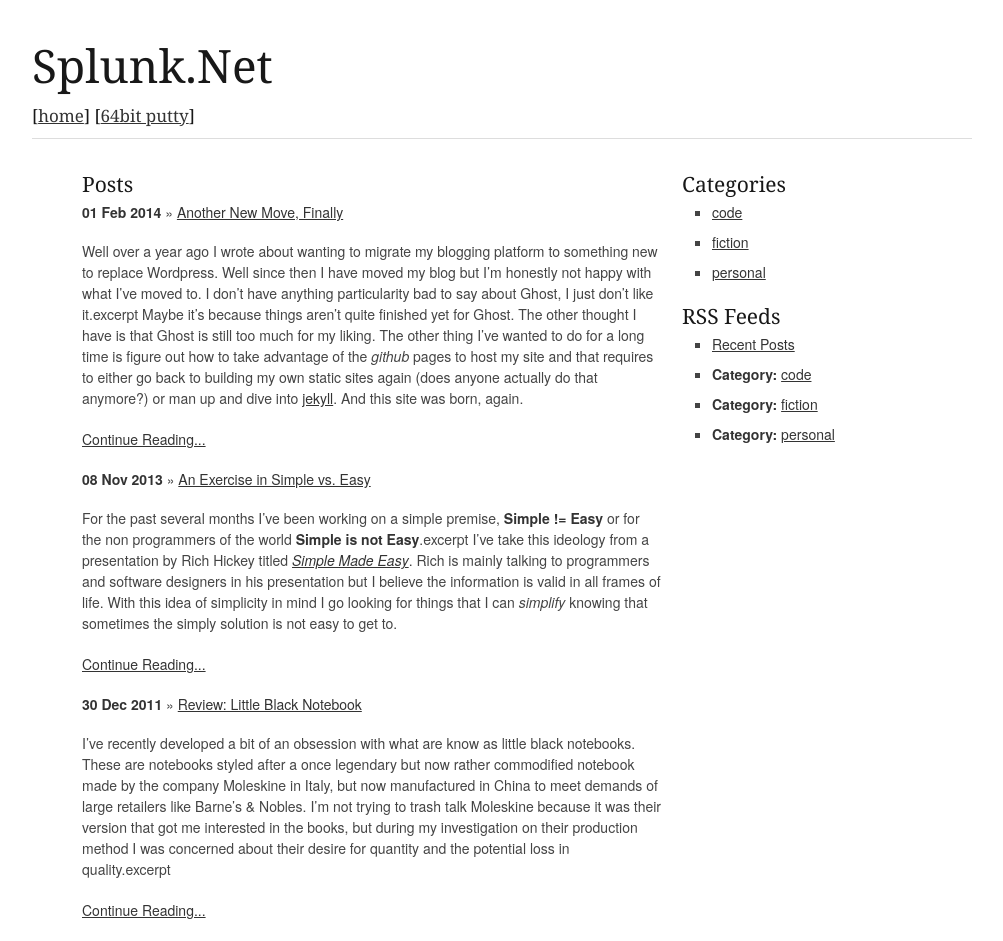
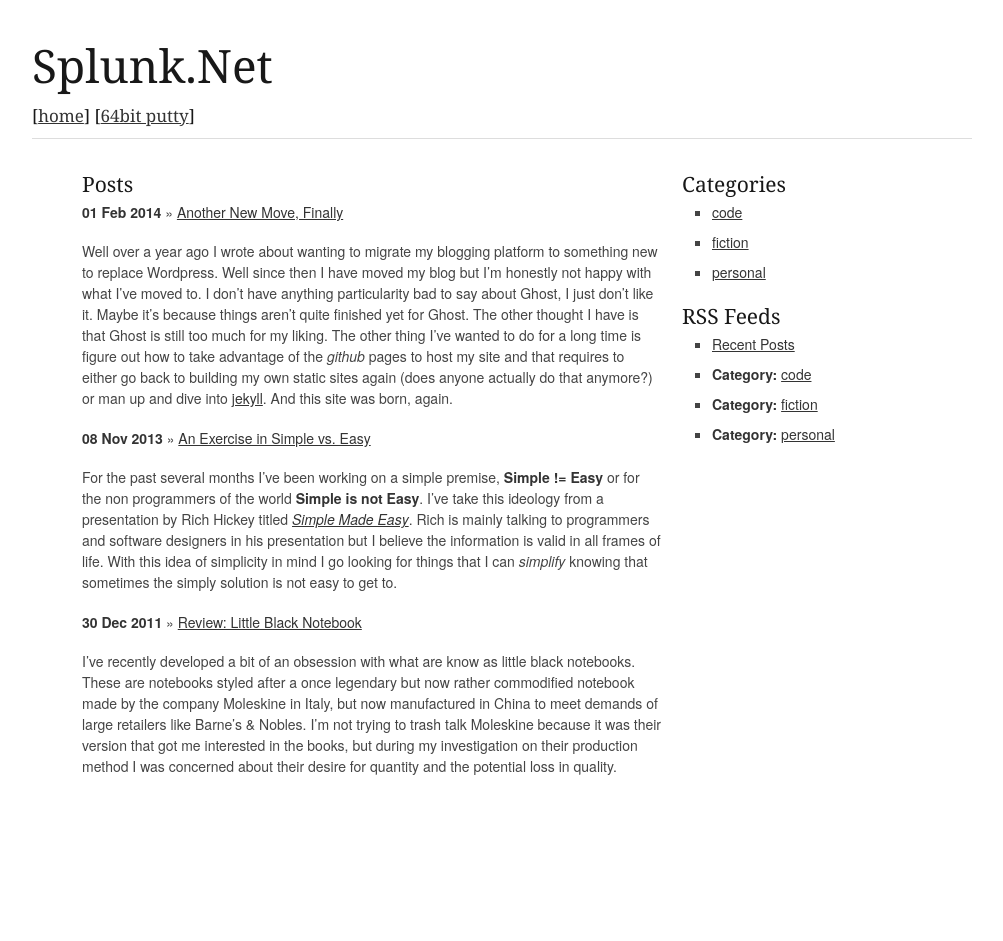
Before and after one commit to taddev/taddev.github.io, a Jekyll site: the page built from index.html, in a window 1280 px wide. Shown: the whole page, without its empty margins (138-1141 px from the left). Built offline with Jekyll 4.4.1, drawn with Linux system fonts in a browser that asks for light colours; comment, search, counter and statistics services are not loaded; after the commit the page ends 900 px from its top, so only the background shows below that.

Commit message:
correct excerpt code

```diff
--- a/_posts/2011-12-30-little-black-notebooks.md
+++ b/_posts/2011-12-30-little-black-notebooks.md
@@ -6,7 +6,7 @@ categories: personal
 ---
 
 
-I've recently developed a bit of an obsession with what are know as little black notebooks. These are notebooks styled after a once legendary but now rather commodified notebook made by the company Moleskine in Italy, but now manufactured in China to meet demands of large retailers like Barne's & Nobles. I'm not trying to trash talk Moleskine because it was their version that got me interested in the books, but during my investigation on their production method I was concerned about their desire for quantity and the potential loss in quality.`excerpt`
+I've recently developed a bit of an obsession with what are know as little black notebooks. These are notebooks styled after a once legendary but now rather commodified notebook made by the company Moleskine in Italy, but now manufactured in China to meet demands of large retailers like Barne's & Nobles. I'm not trying to trash talk Moleskine because it was their version that got me interested in the books, but during my investigation on their production method I was concerned about their desire for quantity and the potential loss in quality.
 
 <img style="float:right" src="/images/moleskine_pocket_plain_notebook.gif" />These notebooks have a very distinct appearance and from a distance they would all look roughly the same. The dimensions of the notebooks I'm most interested in are 9cm x 14cm or approximately 3.5in x 5.5in to the American folks (like me.) This size is just about right to fit into your pocket so you can carry the book with you everywhere and write down everything. These notebooks also have an elastic band sewn onto the back cover and stretches over the front cover to help keep it closed as it ages. There is also some sort of bookmark built into the notebook; the Moleskine has a satin ribbon for this purpose but some other notebooks have gotten creative with a paper flap. A pocket built into the inside of the back cover stores loose-left notes. Lastly, and the most important in my opinion, the rounded corners to prevent page bending and creasing.
 
--- a/_posts/2013-11-08-an-exercise-in-simple-vs-easy.md
+++ b/_posts/2013-11-08-an-exercise-in-simple-vs-easy.md
@@ -5,7 +5,7 @@ date:   2013-11-08
 categories: code
 ---
 
-For the past several months I've been working on a simple premise, **Simple != Easy** or for the non programmers of the world **Simple is not Easy**.`excerpt` I've take this ideology from a presentation by Rich Hickey titled [_Simple Made Easy_](http://www.infoq.com/presentations/Simple-Made-Easy). Rich is mainly talking to programmers and software designers in his presentation but I believe the information is valid in all frames of life. With this idea of simplicity in mind I go looking for things that I can *simplify* knowing that sometimes the simply solution is not easy to get to.
+For the past several months I've been working on a simple premise, **Simple != Easy** or for the non programmers of the world **Simple is not Easy**. I've take this ideology from a presentation by Rich Hickey titled [_Simple Made Easy_](http://www.infoq.com/presentations/Simple-Made-Easy). Rich is mainly talking to programmers and software designers in his presentation but I believe the information is valid in all frames of life. With this idea of simplicity in mind I go looking for things that I can *simplify* knowing that sometimes the simply solution is not easy to get to.
 
 Several months ago I put together some basic BASH scripts that I used to manage the permissions on my the files and folders of my Wordpress site. These scripts allow me to easily change the permissions to read/write so I can do things like install themes and plugins or update the site. Once I've finished making changes to the site I could run another script to change the permissions back to read-only so I don't have writable files facing the internet.
 
--- a/_posts/2014-02-01-another-new-move-finally.md
+++ b/_posts/2014-02-01-another-new-move-finally.md
@@ -5,7 +5,7 @@ date:   2014-02-01 22:17
 categories: personal
 ---
 
-Well over a year ago I wrote about wanting to migrate my blogging platform to something new to replace Wordpress. Well since then I have moved my blog but I'm honestly not happy with what I've moved to. I don't have anything particularity bad to say about Ghost, I just don't like it.`excerpt` Maybe it's because things aren't quite finished yet for Ghost. The other thought I have is that Ghost is still too much for my liking. The other thing I've wanted to do for a long time is figure out how to take advantage of the *github* pages to host my site and that requires to either go back to building my own static sites again (does anyone actually do that anymore?) or man up and dive into [jekyll](http://jekyllrb.com). And this site was born, again.
+Well over a year ago I wrote about wanting to migrate my blogging platform to something new to replace Wordpress. Well since then I have moved my blog but I'm honestly not happy with what I've moved to. I don't have anything particularity bad to say about Ghost, I just don't like it. Maybe it's because things aren't quite finished yet for Ghost. The other thought I have is that Ghost is still too much for my liking. The other thing I've wanted to do for a long time is figure out how to take advantage of the *github* pages to host my site and that requires to either go back to building my own static sites again (does anyone actually do that anymore?) or man up and dive into [jekyll](http://jekyllrb.com). And this site was born, again.
 
 I've only started to scratch the surface of what *jekyll* can do, but I do see the potential and I have the added bonus of using markdown which I've always wanted to do. The idea that I can write posts and pages without needing to have a web page open is pretty nice I must say, and using git to publish the site is pretty elegant too.
 
--- a/index.html
+++ b/index.html
@@ -8,9 +8,7 @@ title: Splunk.Net
   <ul class="posts">
     {% for post in site.posts %}
       <li><strong>{{ post.date | date_to_string }}</strong> &raquo; <a href="{{ post.url }}">{{ post.title }}</a></li>
-{% if post.excerpt %}
-      <p>{{ post.excerpt }} <a href="{{ post.url }}">Continue Reading...</a></p>
-{% endif %}
+      <p>{{ post.excerpt }} <a href="{{ post.url }}"></a></p>
     {% endfor %}
   </ul>
 </div>
```
